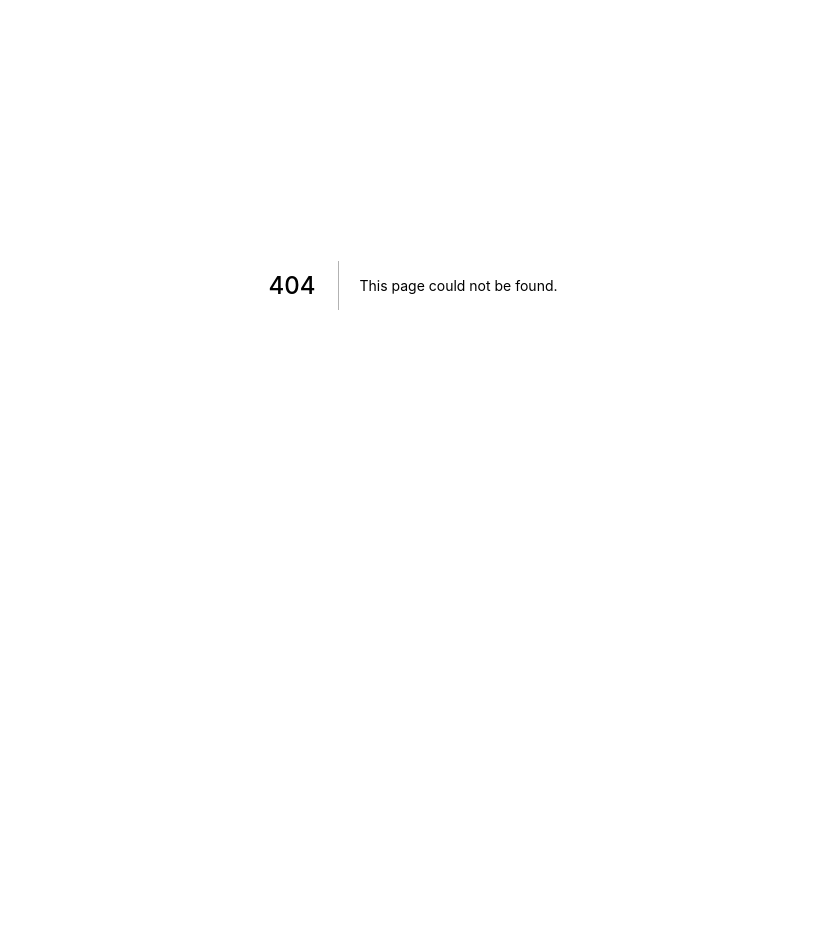
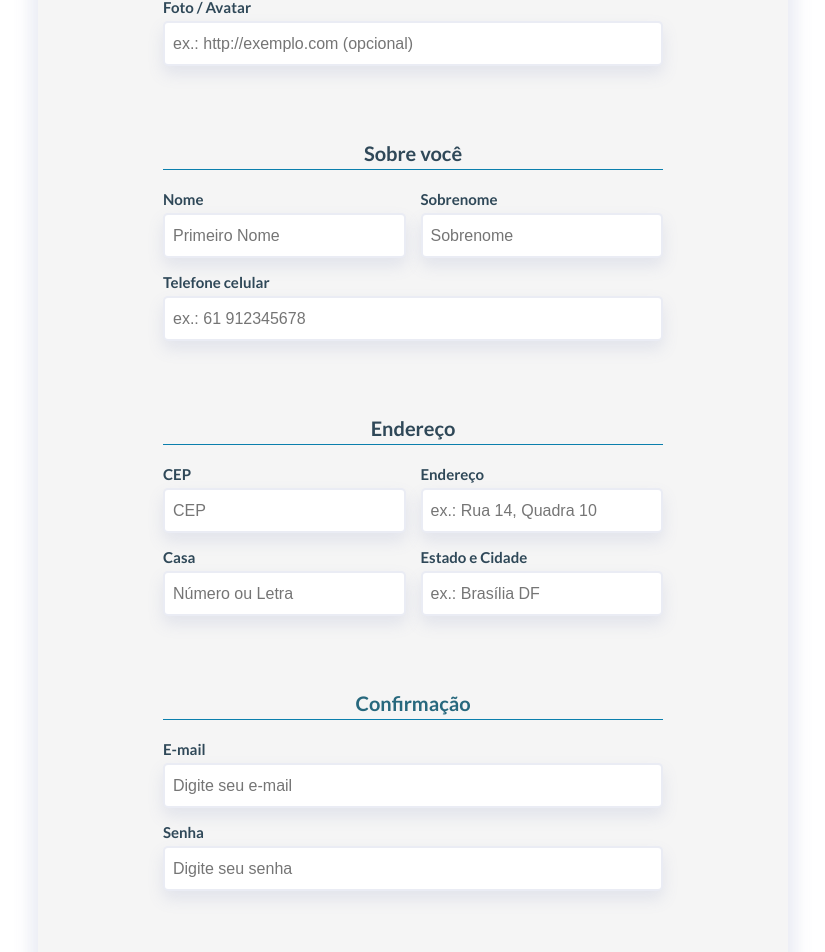
Before and after one commit to Nadno/e-commerce-front-end, a Next.js app: page /account in a window 1280 px wide. Before the commit this address had no page. Shown: the part 115-1067 px from the top of the page, without its empty margins (227-1052 px from the left). Before the commit the page ends 800 px from the top, so only its background shows below. Built offline with nearby package versions, Linux system fonts and the light colour scheme.

Commit message:
create Account page

```diff
--- /dev/null
+++ b/src/pages/account.tsx
@@ -0,0 +1,143 @@
+import React, { FormEvent, useCallback, useEffect, useState } from 'react';
+
+import useAccount from '../hooks/useAccount';
+
+import FormData, { FormComponent } from '../HOC/form';
+import { Form, Fieldset, Submit } from '../components/Form';
+import { SignUpData, INITIAL_DATA } from '../screen/sign-up';
+import { GridContainer } from '../components/Container/style';
+import { UserAbout, UserAddress } from '../components/SignUpFields';
+
+import validate from '../utils/validation/validate';
+import { apiGet, apiPut } from '../utils/api';
+import { Input } from '../components/Input';
+import { storeAccount } from '../utils/account';
+import {
+  formatAccountToForm,
+  formatAccountToAPI,
+} from '../utils/formatAccount';
+import useModal from '../hooks/useModal';
+import handleRequest from '../utils/handleRequests';
+
+const AccountForm: FormComponent<SignUpData> = ({
+  data,
+  inputError,
+  ...props
+}) => {
+  const [createModal, openModal] = useModal();
+
+  const successUpdate = useCallback(({ data }) => {
+    const { status, ...account } = data;
+    if (status === 200) {
+      storeAccount({ account });
+
+      createModal.warn({
+        message: 'Alterações feitas conta sucesso!',
+      });
+    }
+
+    openModal();
+  }, []);
+
+  const unsuccessUpdate = useCallback((message) => {
+    createModal.warn({
+      message,
+    });
+
+    openModal();
+  }, []);
+
+  const handleSubmit = useCallback(
+    (e: FormEvent) => {
+      e.preventDefault();
+
+      apiPut('/user/update', formatAccountToAPI(data))
+        .then(successUpdate)
+        .catch(handleRequest(unsuccessUpdate));
+    },
+    [data]
+  );
+
+  return (
+    <Form onSubmit={handleSubmit}>
+      <h1 className="title">Alterar conta</h1>
+
+      <Fieldset>
+        <Input
+          type="url"
+          id="avatar"
+          name="avatar"
+          value={data.avatar}
+          error={inputError.avatar}
+          label="Foto / Avatar"
+          placeholder="ex.: http://exemplo.com (opcional)"
+          onChange={props.handleChange}
+        />
+      </Fieldset>
+
+      <UserAbout data={data} inputError={inputError} {...props} />
+      <UserAddress data={data} inputError={inputError} {...props} />
+
+      <Fieldset>
+        <legend className="title">Confirmação</legend>
+
+        <Input
+          id="email"
+          name="email"
+          value={data.email}
+          error={inputError.email}
+          label="E-mail"
+          placeholder="Digite seu e-mail"
+          onChange={props.handleChange}
+        />
+
+        <Input
+          type="password"
+          id="password"
+          name="password"
+          value={data.password}
+          error={inputError.password}
+          label="Senha"
+          placeholder="Digite seu senha"
+          onChange={props.handleChange}
+        />
+      </Fieldset>
+
+      <Submit>Salvar</Submit>
+    </Form>
+  );
+};
+
+const Account = () => {
+  const [initialData, setInitialData] = useState<SignUpData>(INITIAL_DATA);
+  const { id } = useAccount().account;
+
+  const getAccount = useCallback(() => {
+    if (!id) return;
+    const res = apiGet(`/user/${id}`).send();
+    res
+      .then(({ data }) =>
+        setInitialData(prev => ({
+          ...prev,
+          ...formatAccountToForm(data.account),
+        }))
+      )
+      .catch(console.log);
+  }, [id]);
+
+  useEffect(getAccount, [id]);
+
+  const WrappedAccountForm = FormData(
+    AccountForm,
+    initialData,
+    validate['sign-up']
+  );
+
+  return (
+    <GridContainer>
+      <WrappedAccountForm />
+    </GridContainer>
+  );
+};
+
+export default Account;
```
